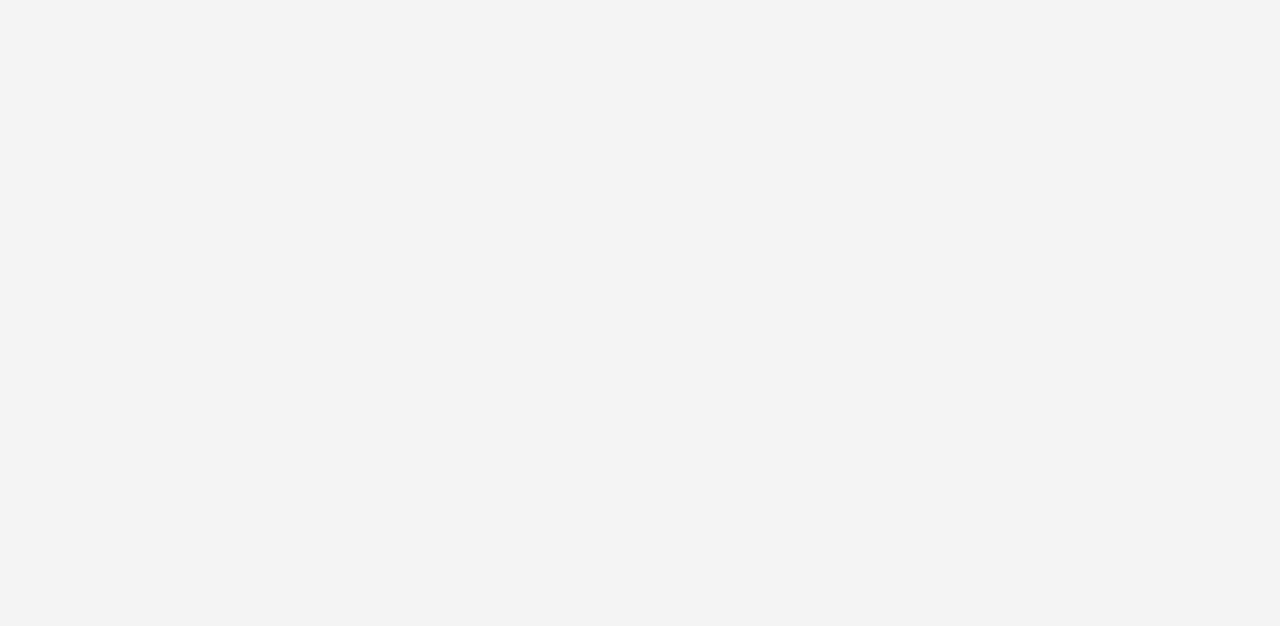
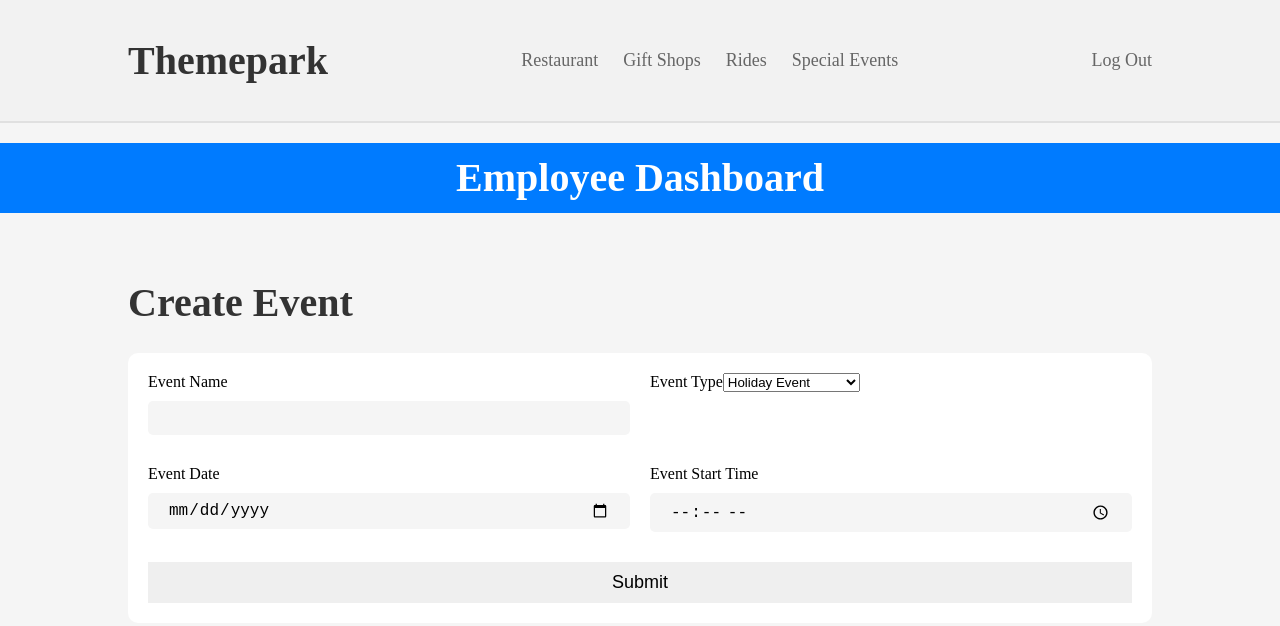
Before and after one commit to zzLinie/themepark, a React (Vite) app in the folder frontend/: page /employees/events in a window 1280 px wide. Before the commit this address had no page. Shown: the top 626 px of the page. Built offline with nearby package versions, Linux system fonts and the light colour scheme.

Commit message:
Employee event data entry

```diff
--- a/frontend/src/App.jsx
+++ b/frontend/src/App.jsx
@@ -12,6 +12,7 @@ import Employees from "./pages/Employees.jsx";
 import EmployeeRestaurant from "./pages/EmployeeRestaurant.jsx";
 import EmployeeShop from "./pages/EmployeeShops.jsx";
 import EmployeeRides from "./pages/EmployeeRides.jsx";
+import EmployeeEvents from "./pages/EmployeeEvents.jsx";
 
 export default function App() {
   return (
@@ -31,6 +32,7 @@ export default function App() {
           <Route element={<EmployeeRestaurant />} path="employees/restaurant" />
           <Route element={<EmployeeShop />} path="employees/shops" />
           <Route element={<EmployeeRides />} path="employees/rides" />
+          <Route element={<EmployeeEvents />} path="employees/events" />
         </Route>
       </Routes>
     </BrowserRouter>
--- /dev/null
+++ b/frontend/src/pages/EmployeeEvents.jsx
@@ -0,0 +1,43 @@
+import { Input } from "../components/dasboard";
+import EmployeeHeader from "../components/employeeHeader";
+import "./employeeEvent.css";
+
+export default function EmployeeEvents() {
+  return (
+    <div>
+      <EmployeeHeader />
+      <div className="event-employee-card">
+        <h1>Create Event</h1>
+        <form action="" className="event-employee-form">
+          <Input
+            inputNaming={"eventName"}
+            inputText={"Event Name"}
+            inputType={"text"}
+            maxLength={"50"}
+            req
+          />
+          <div>
+            <label htmlFor="eventType">Event Type</label>
+            <select name="eventType" id="eventType" required>
+              <option value="holiday">Holiday Event</option>
+              <option value="festival">Festival Event</option>
+              <option value="performances">Performance Event</option>
+              <option value="fireworks">Fireworks Show</option>
+            </select>
+          </div>
+          <Input
+            inputNaming={"eventDate"}
+            inputText={"Event Date"}
+            inputType={"date"}
+          />
+          <Input
+            inputNaming={"eventTime"}
+            inputText={"Event Start Time"}
+            inputType={"time"}
+          />
+          <button type="submit">Submit</button>
+        </form>
+      </div>
+    </div>
+  );
+}
--- /dev/null
+++ b/frontend/src/pages/employeeEvent.css
@@ -0,0 +1,17 @@
+.event-employee-form {
+  display: grid;
+  grid-template-columns: 1fr 1fr;
+  gap: 20px;
+  background-color: white;
+  padding: 20px;
+  border-radius: 10px;
+}
+.event-employee-card {
+  padding: 20px 10%;
+}
+.event-employee-form input {
+  background-color: var(--backgroundColor);
+}
+.event-employee-form button {
+  grid-column: span 2;
+}
```
